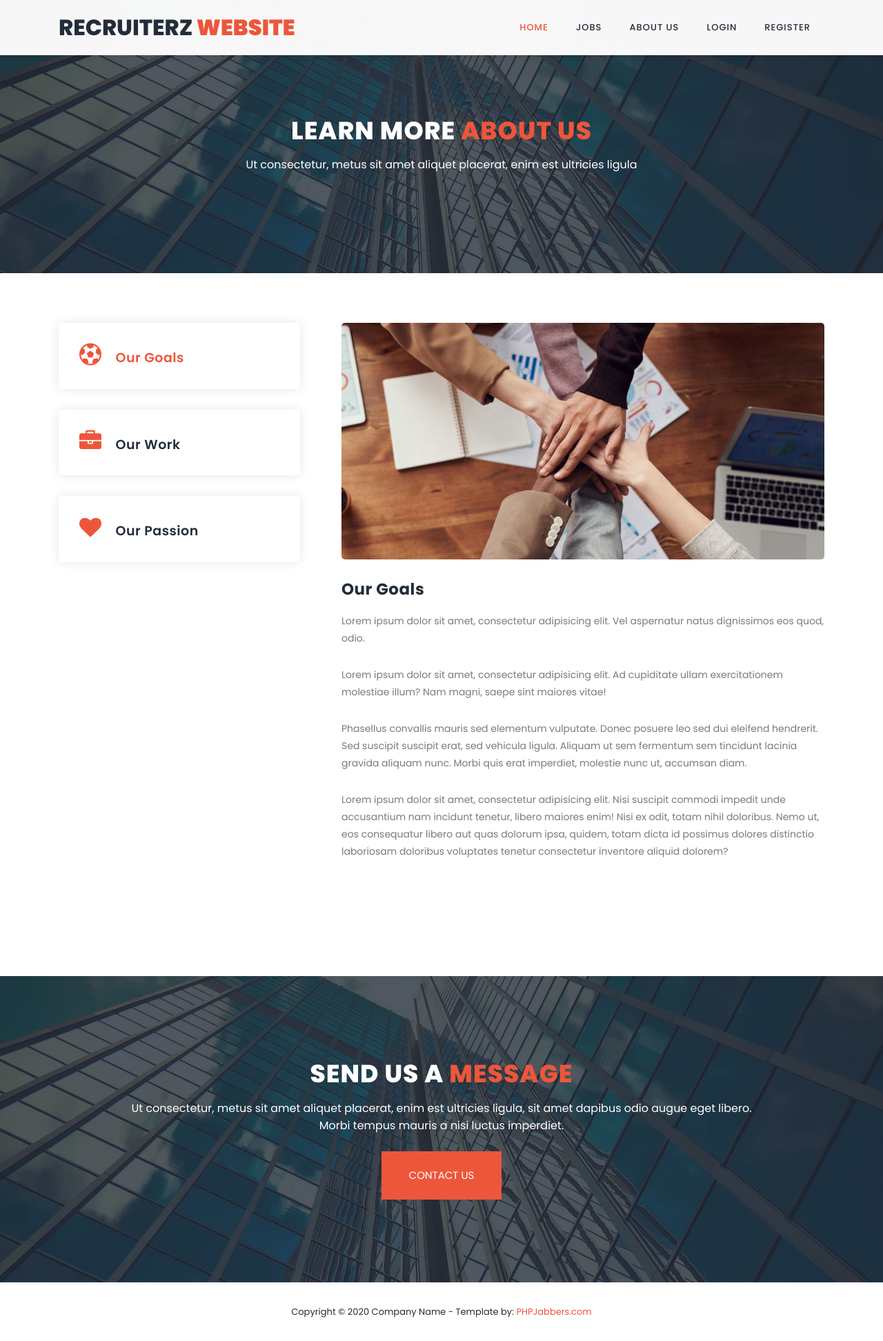
After one commit to mh8633b/Recruterz, a Django app: page /jobs/about in a window 1280 px wide. The commit adds this page. Shown: the whole page at 69% size. Run offline with Django 3.2, Linux system fonts and the light colour scheme; some libraries are stand-ins or nearby versions.

Commit message:
new changes
changes

```diff
--- a/recruterz/jobs/models.py
+++ b/recruterz/jobs/models.py
@@ -2,7 +2,6 @@ from django.db import models
 
 # Create your models here.
 
-# https://vertabelo.com/blog/designing-a-database-for-an-online-job-portal/
 
 class job(models.Model):
     title = models.CharField(max_length=100)
--- a/recruterz/jobs/urls.py
+++ b/recruterz/jobs/urls.py
@@ -3,6 +3,7 @@ from . import views
 
 urlpatterns = [
     path('jobs', views.jobs, name='jobs'),
+    path('about', views.about, name='about'),
     path('postjobs', views.postjobs, name='postjobs'),
     path('details', views.details, name='details')
 ]
--- a/recruterz/jobs/views.py
+++ b/recruterz/jobs/views.py
@@ -1,28 +1,36 @@
-from django.shortcuts import render
+from django.shortcuts import render, redirect
 from django.http import HttpResponse
 from .models import job
-from jobs.models import job
+# `from jobs.models import job
 # Create your views here.
+
 
 def jobs(request):
     jobs_content = job.objects.all()
-    return render(request, "jobs.html",{'jobs_content': jobs_content})
+    return render(request, "jobs.html", {'jobs_content': jobs_content})
+
+
+def about(request):
+    return render(request, "about.html")
+
 
 def details(request):
     return render(request, "details.html")
 
+
 def postjobs(request):
-    if(request.method=="POST"):
+    if(request.method == "POST"):
         # print("fom btn clicked")
-        title = request.POST.get('title','')
-        description = request.POST.get('description','')
-        location = request.POST.get('location','')
-        experince = request.POST.get('experince','')
-        qualification = request.POST.get('qualification','')
+        title = request.POST.get('title', '')
+        description = request.POST.get('description', '')
+        location = request.POST.get('location', '')
+        experince = request.POST.get('experince', '')
+        qualification = request.POST.get('qualification', '')
         # experince = request.POST.get('experince','')
-        job_post = job(title=title, description=description, location=location, experince=experince, qualification=qualification)
+        job_post = job(title=title, description=description, location=location,
+                       experince=experince, qualification=qualification)
         job_post.save()
-
+        return redirect("/")
 
     # if request.method == "POST":
     #     return render(request, "post_jobs.html")
--- /dev/null
+++ b/recruterz/templates/about.html
@@ -0,0 +1,224 @@
+{% load static %}
+<!DOCTYPE html>
+<html lang="en">
+
+<head>
+
+    <meta charset="utf-8">
+    <meta name="viewport" content="width=device-width, initial-scale=1, shrink-to-fit=no">
+    <meta name="description" content="">
+    <meta name="author" content="">
+    <link
+        href="https://fonts.googleapis.com/css?family=Poppins:100,100i,200,200i,300,300i,400,400i,500,500i,600,600i,700,700i,800,800i,900,900i&display=swap"
+        rel="stylesheet">
+
+    <title>Recruiterz</title>
+
+    <link rel="stylesheet" type="text/css" href="{% static 'css/bootstrap.min.css' %}">
+
+    <link rel="stylesheet" type="text/css" href="{% static 'css/font-awesome.css' %}">
+
+    <link rel="stylesheet" href="{% static 'css/style.css' %}">
+
+</head>
+
+<body>
+
+    <!-- ***** Preloader Start ***** -->
+    <!-- <div id="js-preloader" class="js-preloader">
+        <div class="preloader-inner">
+            <span class="dot"></span>
+            <div class="dots">
+                <span></span>
+                <span></span>
+                <span></span>
+            </div>
+        </div>
+    </div> -->
+    <!-- ***** Preloader End ***** -->
+
+
+    <!-- ***** Header Area Start ***** -->
+    <header class="header-area header-sticky">
+        <div class="container">
+            <div class="row">
+                <div class="col-12">
+                    <nav class="main-nav">
+                        <!-- ***** Logo Start ***** -->
+                        <a href="" class="logo">Recruiterz<em> Website</em></a>
+                        <!-- ***** Logo End ***** -->
+                        <!-- ***** Menu Start ***** -->
+                        <ul class="nav">
+                            <li><a href="" class="active">Home</a></li>
+                            <li><a href="{% url 'jobs' %}">Jobs</a></li>
+                            <li><a href="{% url 'about' %}">About us</a></li>
+
+                            {% if user.is_authenticated %}
+
+                            <li><a href="{% url 'logout' %}">logout</a></li>
+                            {% else %}
+                            <li><a href="{% url 'login' %}">Login</a></li>
+                            <li><a href="{% url 'register' %}">Register</a></li>
+
+                            {% endif %}
+                        </ul>
+                        <a class='menu-trigger'>
+                            <span>Menu</span>
+                        </a>
+                        <!-- ***** Menu End ***** -->
+                    </nav>
+                </div>
+            </div>
+        </div>
+    </header>
+    <!-- ***** Header Area End ***** -->
+
+    <section class="section section-bg" id="call-to-action"
+        style="background-image: url(assets/images/banner-image-1-1920x500.jpg)">
+        <div class="container">
+            <div class="row">
+                <div class="col-lg-10 offset-lg-1">
+                    <div class="cta-content">
+                        <br>
+                        <br>
+                        <h2>Learn more <em>About Us</em></h2>
+                        <p>Ut consectetur, metus sit amet aliquet placerat, enim est ultricies ligula</p>
+                    </div>
+                </div>
+            </div>
+        </div>
+    </section>
+
+    <!-- ***** Our Classes Start ***** -->
+    <section class="section" id="our-classes">
+        <div class="container">
+            <br>
+            <br>
+            <br>
+            <div class="row" id="tabs">
+                <div class="col-lg-4">
+                    <ul>
+                        <li><a href='#tabs-1'><i class="fa fa-soccer-ball-o"></i> Our Goals</a></li>
+                        <li><a href='#tabs-2'><i class="fa fa-briefcase"></i> Our Work</a></a></li>
+                        <li><a href='#tabs-3'><i class="fa fa-heart"></i> Our Passion</a></a></li>
+                    </ul>
+                </div>
+                <div class="col-lg-8">
+                    <section class='tabs-content'>
+                        <article id='tabs-1'>
+                            <img src="assets/images/about-image-1-940x460.jpg" alt="">
+                            <h4>Our Goals</h4>
+
+                            <p>Lorem ipsum dolor sit amet, consectetur adipisicing elit. Vel aspernatur natus
+                                dignissimos eos quod, odio.</p>
+
+                            <p>Lorem ipsum dolor sit amet, consectetur adipisicing elit. Ad cupiditate ullam
+                                exercitationem molestiae illum? Nam magni, saepe sint maiores vitae!</p>
+
+                            <p>Phasellus convallis mauris sed elementum vulputate. Donec posuere leo sed dui eleifend
+                                hendrerit. Sed suscipit suscipit erat, sed vehicula ligula. Aliquam ut sem fermentum sem
+                                tincidunt lacinia gravida aliquam nunc. Morbi quis erat imperdiet, molestie nunc ut,
+                                accumsan diam.</p>
+
+                            <p>Lorem ipsum dolor sit amet, consectetur adipisicing elit. Nisi suscipit commodi impedit
+                                unde accusantium nam incidunt tenetur, libero maiores enim! Nisi ex odit, totam nihil
+                                doloribus. Nemo ut, eos consequatur libero aut quas dolorum ipsa, quidem, totam dicta id
+                                possimus dolores distinctio laboriosam doloribus voluptates tenetur consectetur
+                                inventore aliquid dolorem?</p>
+                        </article>
+                        <article id='tabs-2'>
+                            <img src="assets/images/about-image-2-940x460.jpg" alt="">
+                            <h4>Our Work</h4>
+                            <p>Integer dapibus, est vel dapibus mattis, sem mauris luctus leo, ac pulvinar quam tortor a
+                                velit. Praesent ultrices erat ante, in ultricies augue ultricies faucibus. Nam tellus
+                                nibh, ullamcorper at mattis non, rhoncus sed massa. Cras quis pulvinar eros. Orci varius
+                                natoque penatibus et magnis dis parturient montes, nascetur ridiculus mus.</p>
+                            <p>Lorem ipsum dolor sit amet, consectetur adipisicing elit. Doloremque ut accusantium cum!
+                                Ad quisquam, aut praesentium magni pariatur ipsa! Soluta deserunt accusantium
+                                repellendus ratione quam hic facere, cupiditate iste obcaecati a, officiis ipsum
+                                aspernatur in?</p>
+
+                            <p>Lorem ipsum dolor sit amet, consectetur adipisicing elit. Nulla a necessitatibus eos
+                                vitae quibusdam quo sunt officiis rerum voluptatibus non natus eius placeat officia vel
+                                quaerat, reprehenderit obcaecati, eaque? Repudiandae ad facere culpa accusamus aliquam
+                                ab assumenda reiciendis corrupti cum nemo, cumque molestiae corporis deserunt!</p>
+                        </article>
+                        <article id='tabs-3'>
+                            <img src="assets/images/about-image-3-940x460.jpg" alt="">
+                            <h4>Our Passion</h4>
+                            <p>Fusce laoreet malesuada rhoncus. Donec ultricies diam tortor, id auctor neque posuere sit
+                                amet. Aliquam pharetra, augue vel cursus porta, nisi tortor vulputate sapien, id
+                                scelerisque felis magna id felis. Proin neque metus, pellentesque pharetra semper vel,
+                                accumsan a neque.</p>
+
+                            <p>Lorem ipsum dolor sit amet, consectetur adipisicing elit. Porro aut beatae commodi
+                                repudiandae distinctio, magnam blanditiis reiciendis vitae velit voluptatum natus, fugit
+                                quis eos dolores!</p>
+
+                            <p>Lorem ipsum dolor sit amet, consectetur adipisicing elit. Hic adipisci reiciendis quaerat
+                                qui earum aut, atque esse quisquam quis exercitationem sapiente, dolorum consequatur
+                                consequuntur voluptatibus ipsam, fuga magnam beatae optio nam. Recusandae ut aliquid,
+                                eligendi.</p>
+                        </article>
+                    </section>
+                </div>
+            </div>
+        </div>
+    </section>
+    <!-- ***** Our Classes End ***** -->
+
+    <!-- ***** Call to Action Start ***** -->
+    <section class="section section-bg" id="call-to-action"
+        style="background-image: url(assets/images/banner-image-1-1920x500.jpg)">
+        <div class="container">
+            <div class="row">
+                <div class="col-lg-10 offset-lg-1">
+                    <div class="cta-content">
+                        <h2>Send us a <em>message</em></h2>
+                        <p>Ut consectetur, metus sit amet aliquet placerat, enim est ultricies ligula, sit amet dapibus
+                            odio augue eget libero. Morbi tempus mauris a nisi luctus imperdiet.</p>
+                        <div class="main-button">
+                            <a href="contact.html">Contact us</a>
+                        </div>
+                    </div>
+                </div>
+            </div>
+        </div>
+    </section>
+    <!-- ***** Call to Action End ***** -->
+
+    <!-- ***** Footer Start ***** -->
+    <footer>
+        <div class="container">
+            <div class="row">
+                <div class="col-lg-12">
+                    <p>
+                        Copyright © 2020 Company Name
+                        - Template by: <a href="https://www.phpjabbers.com/">PHPJabbers.com</a>
+                    </p>
+                </div>
+            </div>
+        </div>
+    </footer>
+
+    <!-- jQuery -->
+    <script src="assets/js/jquery-2.1.0.min.js"></script>
+
+    <!-- Bootstrap -->
+    <script src="assets/js/popper.js"></script>
+    <script src="assets/js/bootstrap.min.js"></script>
+
+    <!-- Plugins -->
+    <script src="assets/js/scrollreveal.min.js"></script>
+    <script src="assets/js/waypoints.min.js"></script>
+    <script src="assets/js/jquery.counterup.min.js"></script>
+    <script src="assets/js/imgfix.min.js"></script>
+    <script src="assets/js/mixitup.js"></script>
+    <script src="assets/js/accordions.js"></script>
+
+    <!-- Global Init -->
+    <script src="assets/js/custom.js"></script>
+
+</body>
+
+</html>
--- a/recruterz/templates/details.html
+++ b/recruterz/templates/details.html
@@ -12,7 +12,7 @@
     href="https://fonts.googleapis.com/css?family=Poppins:100,100i,200,200i,300,300i,400,400i,500,500i,600,600i,700,700i,800,800i,900,900i&display=swap"
     rel="stylesheet">
 
-  <title>PHPJabbers.com | Free Job Agency Website Template</title>
+  <title>Recruiterz</title>
 
   <link rel="stylesheet" type="text/css" href="{% static 'css/bootstrap.min.css' %}">
 
@@ -219,8 +219,7 @@
       <div class="row">
         <div class="col-lg-12">
           <p>
-            Copyright © 2020 Company Name
-            - Template by: <a href="https://www.phpjabbers.com/">PHPJabbers.com</a>
+            Copyright © 2021 - Recruiterz
           </p>
         </div>
       </div>
--- a/recruterz/templates/login.html
+++ b/recruterz/templates/login.html
@@ -6,7 +6,7 @@
     <meta charset="UTF-8">
     <meta http-equiv="X-UA-Compatible" content="IE=edge">
     <meta name="viewport" content="width=device-width, initial-scale=1.0">
-    <title>Document</title>
+    <title>Login</title>
 
     <link rel="stylesheet" type="text/css" href="{% static 'css/bootstrap.min.css' %}">
 
```
Also changed, not shown: UI/about.html (deleted, +0 -193 lines), recruterz/templates/index.html (+8 -5 lines), recruterz/templates/jobs.html (+23 -29 lines), recruterz/templates/post_job.html (+4 -4 lines), recruterz/db.sqlite3, recruterz/media/pics/blog-image-1-940x460.jpg (added), recruterz/media/pics/blog-image-2-940x460.jpg (added), recruterz/media/pics/blog-image-fullscren-1-1920x700.jpg (added), recruterz/media/pics/contact-1-720x480.jpg (added).
